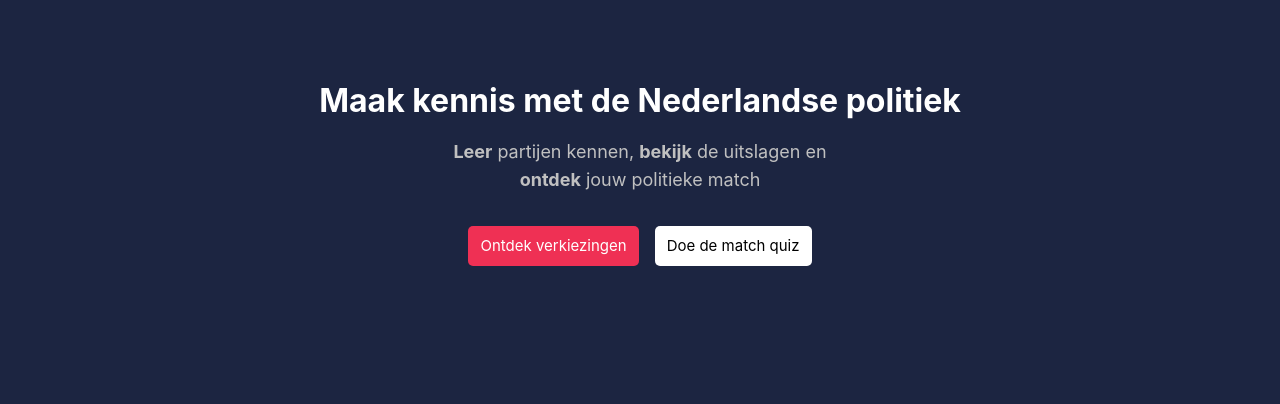
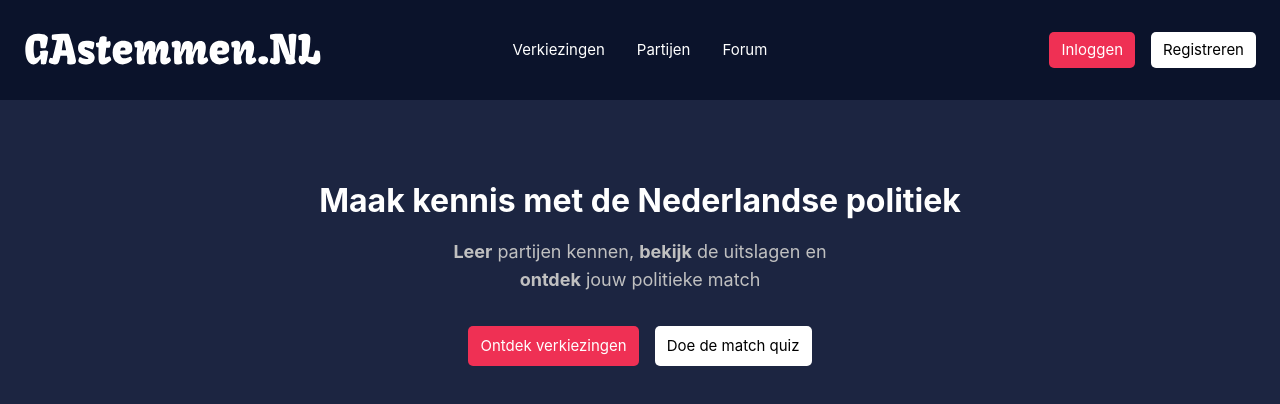
Before and after one commit to SSSalmani1600/Elections, a Vue app in the folder election-frontend/: page / in a window 1280 px wide. Shown: the top 404 px of the page. Built offline with nearby package versions, Linux system fonts and the light colour scheme; the HTML template or start-up script is replaced by a standard one.

Commit message:
Add: Desktop navbar

```diff
--- a/election-frontend/package.json
+++ b/election-frontend/package.json
@@ -17,6 +17,7 @@
   },
   "dependencies": {
     "@tailwindcss/vite": "^4.1.13",
+    "primeicons": "^7.0.0",
     "tailwindcss": "^4.1.13",
     "vue": "^3.5.18",
     "vue-router": "^4.5.1"
--- a/election-frontend/src/App.vue
+++ b/election-frontend/src/App.vue
@@ -1,9 +1,27 @@
 <script setup lang="ts">
-import { RouterView } from 'vue-router'
+import {RouterView} from 'vue-router'
 </script>
 
 <template>
-  <RouterView />
+  <nav class="h-[100px] bg-background flex items-center">
+    <div class="grid grid-cols-12 w-full px-6">
+      <div class="col-span-4">
+        <router-link to="/" exact>
+          <img src="./assets/logo.svg" alt="Logo">
+        </router-link>
+      </div>
+      <div class="flex items-center justify-center gap-8 col-span-4">
+        <router-link to="/elections" class="nav-link">Verkiezingen</router-link>
+        <router-link to="/parties" class="nav-link">Partijen</router-link>
+        <router-link to="/forum" class="nav-link">Forum</router-link>
+      </div>
+      <div class="flex items-center col-span-4 justify-end gap-4">
+        <a type="button" href="/login" class="btn btn-primary !py-[6px]">Inloggen</a>
+        <a type="button" href="/register" class="btn btn-secondary !py-[6px]">Registreren</a>
+      </div>
+    </div>
+  </nav>
+  <RouterView/>
 </template>
 
 <style scoped></style>
--- a/election-frontend/src/assets/main.css
+++ b/election-frontend/src/assets/main.css
@@ -1,5 +1,6 @@
 @import './base.css';
 @import 'tailwindcss';
+@import 'primeicons/primeicons.css';
 
 #app {
 font-family: "Inter", sans-serif;
@@ -14,6 +15,37 @@ h1 {
 
 strong {
   font-weight: bold;
+}
+
+.nav-link {
+  text-decoration: none;
+  color: #FFFFFF;
+  display: flex;
+  flex-direction: column;
+  position: relative;
+}
+
+.nav-link:after {
+  content: "";
+  width: 100%;
+  height: 2px;
+  position: absolute;
+  bottom: -2px;
+  left: 0;
+  background-color: #EF3054;
+
+  transform: scaleX(0);
+  transform-origin: left;
+  transition: transform 400ms cubic-bezier(0.4, 0, 0.2, 1);
+}
+
+.nav-link:hover:after {
+  transform: scaleX(1);
+}
+
+.router-link-active {
+  color: #EF3054;
+  transition: ease-in-out 300ms;
 }
 
 .btn {
@@ -32,7 +64,7 @@ strong {
 }
 
 .btn:active {
-  transform: scale(0.97);
+  transform: scale(0.95);
 }
 
 .btn-primary {
```
Also changed, not shown: election-frontend/src/assets/logo.svg, 1 other file (tests, documents, lock files or other folders).
